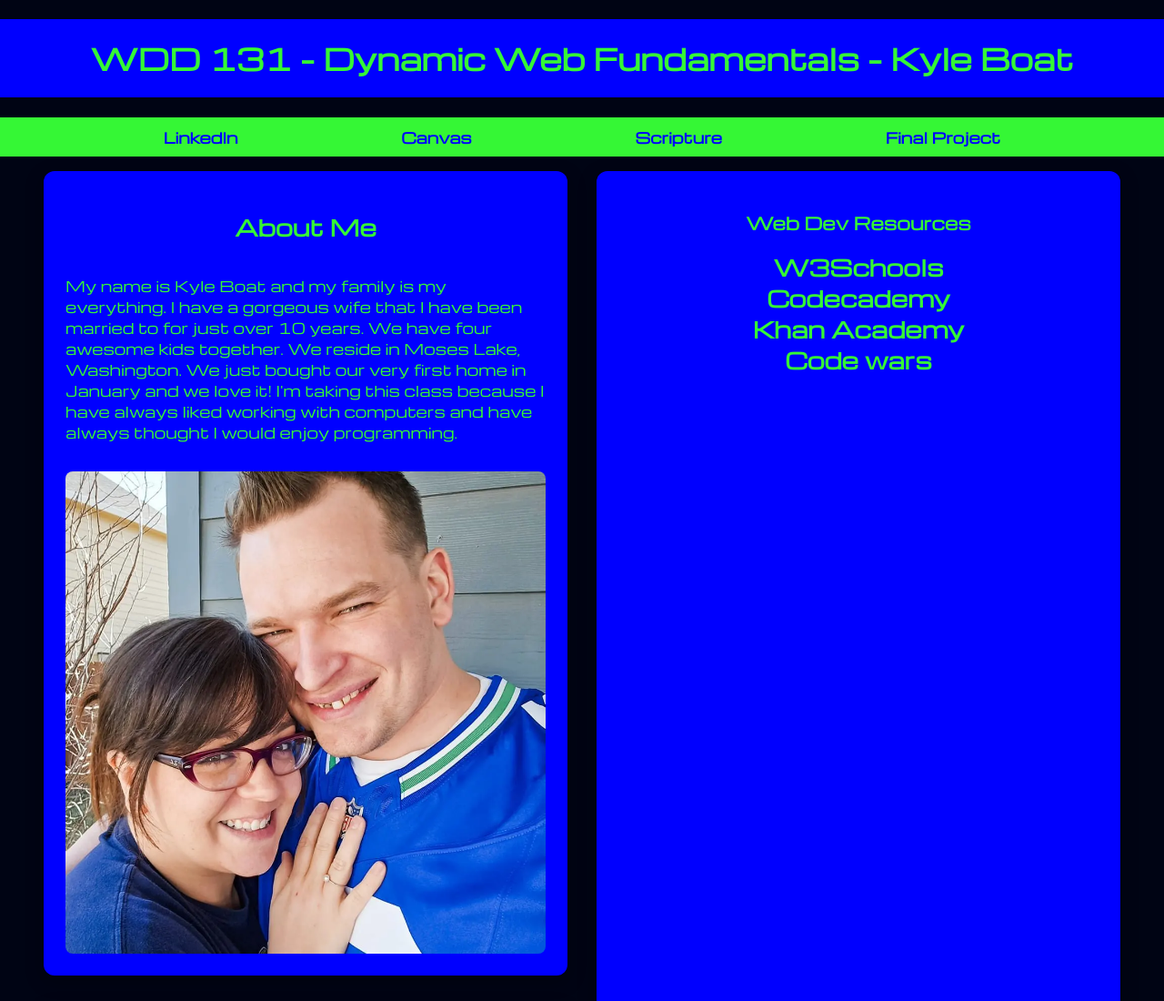
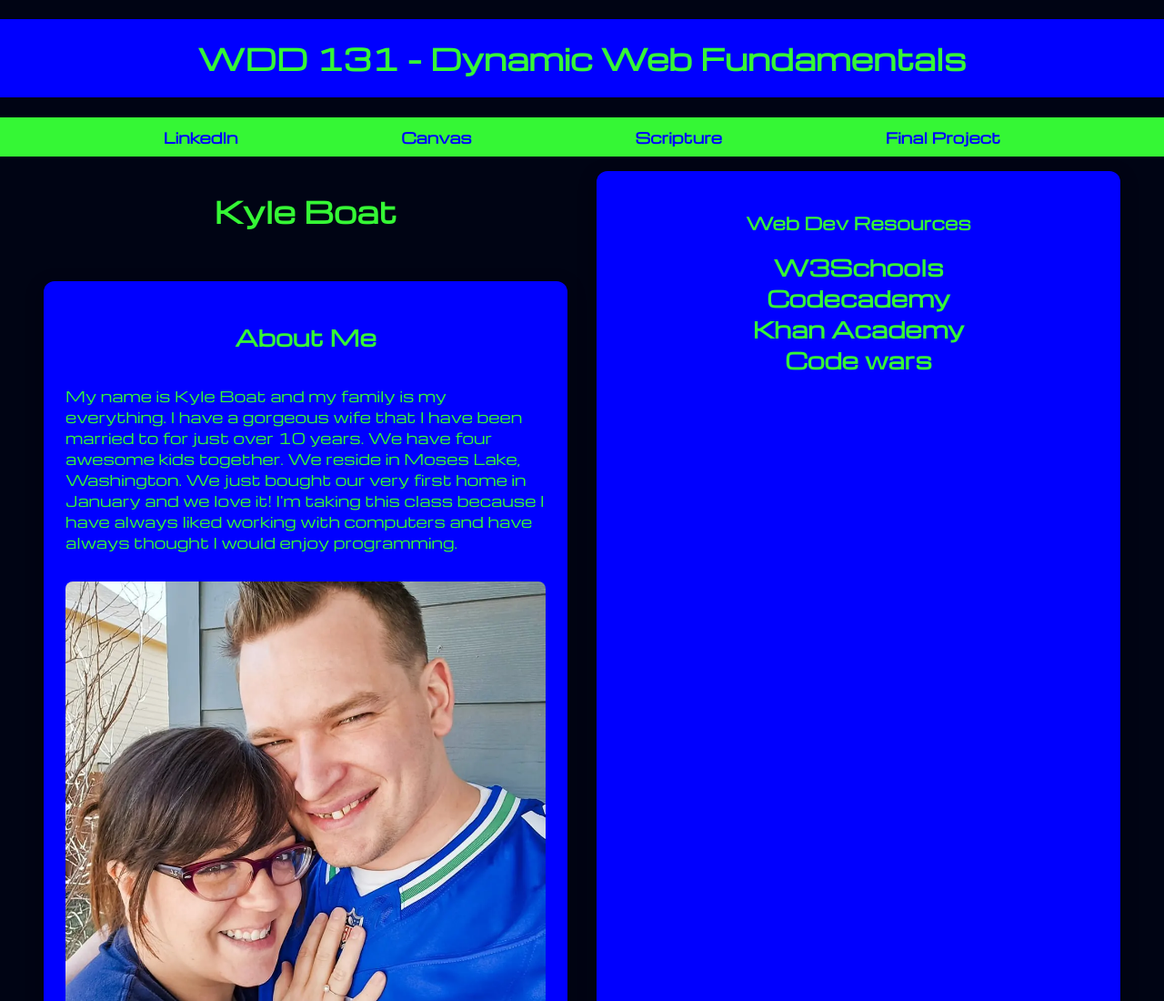
Before and after one commit to kcb1991/wdd131, a plain HTML site: page index.html in a window 1280 px wide. Shown: the top 1100 px of the page at 91% size. Drawn offline with nearby package versions, Linux system fonts and the light colour scheme.

Commit message:
7th commit

```diff
--- a/index.html
+++ b/index.html
@@ -18,7 +18,7 @@
 
 <body>
     <header>
-        <h1 class="course-title"><span id="course-title">WDD 131 - Dynamic Web Fundamentals - Kyle Boat</span></h1>
+        <h1 class="course-title"><span id="course-title">WDD 131 - Dynamic Web Fundamentals</span></h1>
         <nav class="navigation">
             <a href="https://www.linkedin.com/in/kyle-boat-322648ab/">LinkedIn</a>
             <a href="https://byupw.instructure.com/">Canvas</a>
@@ -29,6 +29,7 @@
     </header>
     <main>
         <div class="card-group-left">
+            <h1 class="full-name">Kyle Boat</h1>
             <section class="card">
                 <h2>About Me</h2>
                 <p>My name is Kyle Boat and my family is my everything. I have a gorgeous wife
```
